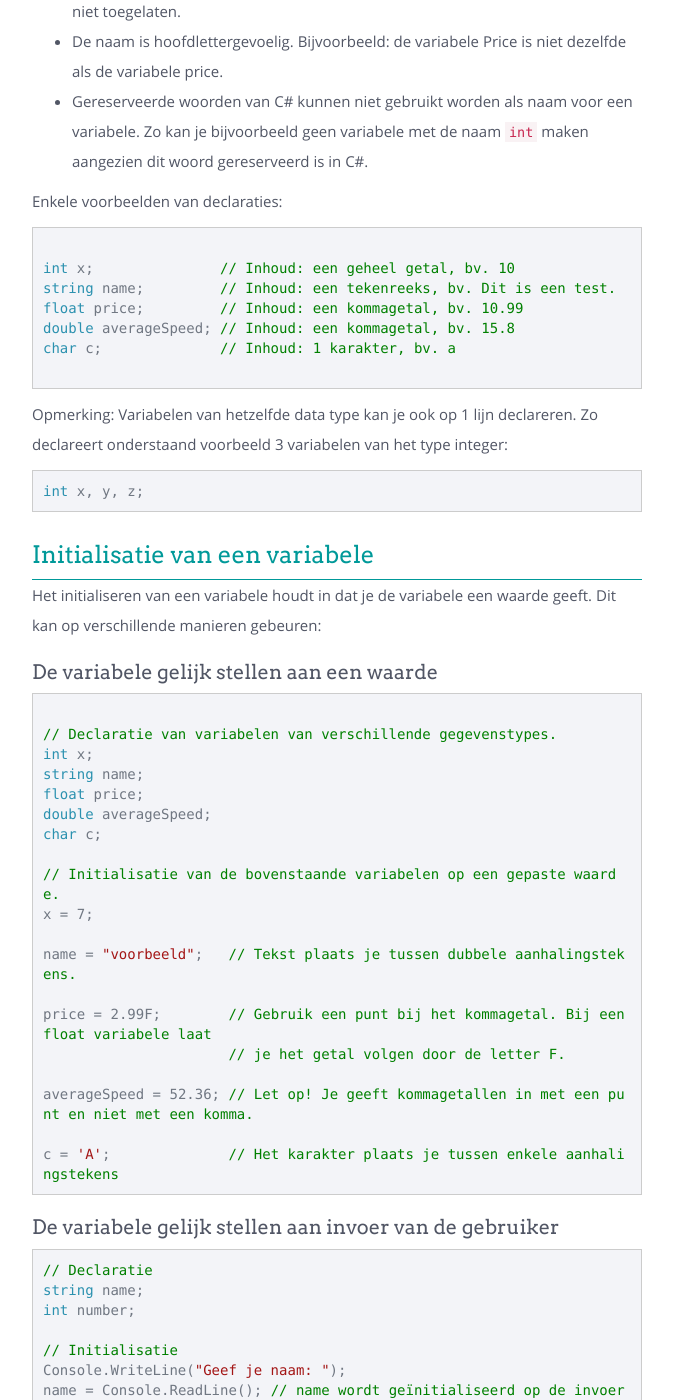
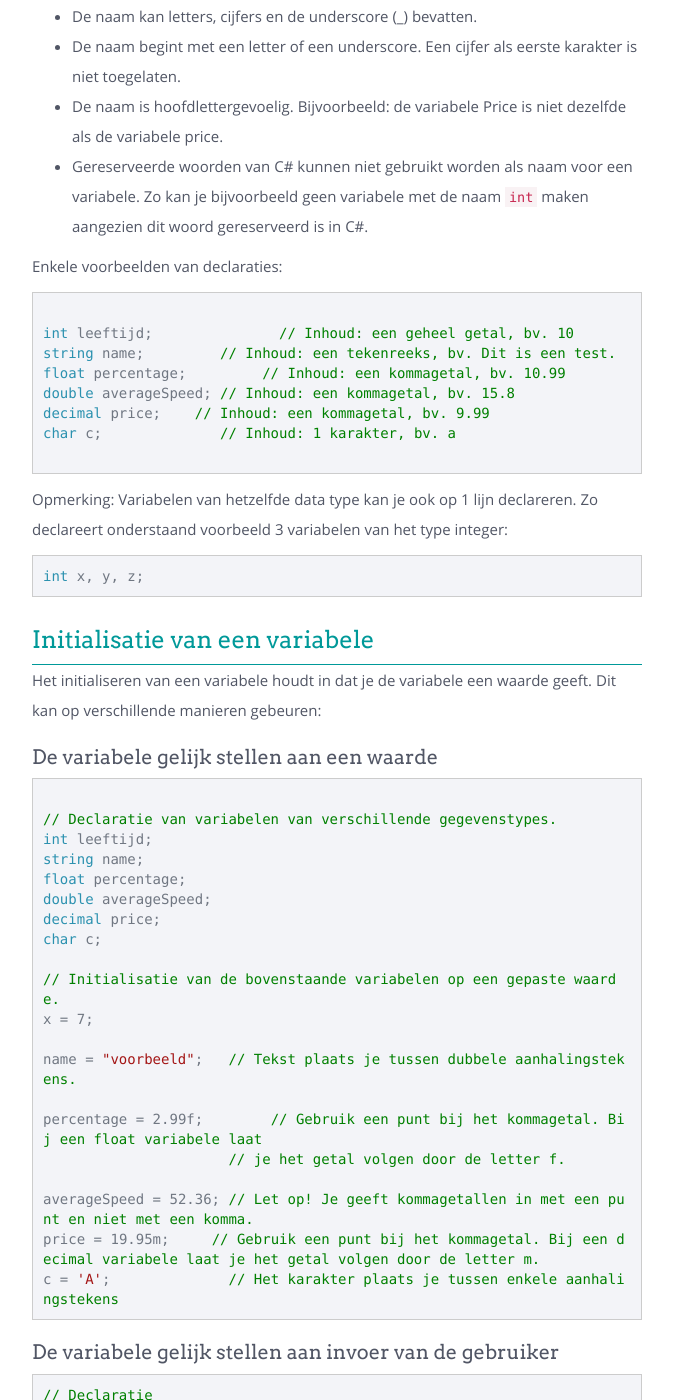
Before and after one commit to sma-it/sma-it.github.io, a Jekyll site: the page built from modules/basics/_posts/2000-01-03-data_types.md, in a window 1280 px wide and 1400 px high, scrolled down 2489 px. Shown: the whole window, without its empty margins (383-1056 px from the left). Built offline with Jekyll 4.4.1, drawn with Linux system fonts in a browser that asks for light colours; nearby versions of some CDN libraries; some of the changed text lies outside the part shown.

Commit message:
Added decimal datatype for prices

````diff
--- a/modules/basics/_posts/2000-01-03-data_types.md
+++ b/modules/basics/_posts/2000-01-03-data_types.md
@@ -19,6 +19,7 @@ C# maakt gebruik van data types, of gegevenstypes, om met deze verschillende soo
 | int           | gehele getallen van -2147483648 tot 2147483647   |
 | float         | kommagetallen van -3.402823e38 tot 3.402823e38        |
 | double        | kommagetallen van -1.79769313486232e308 tot 1.79769313486232e308       |
+| decimal       | kommagetallen met hoge nauwkeurigheid, vooral gebruikt voor geldbedragen en financiële berekeningen|
 | char          | één karakter |
 | string        | een tekenreeks  |
 {:.tableBorder}
@@ -60,10 +61,11 @@ Niet alle karakters kunnen gebruikt worden om een naam van een variabele samen t
 Enkele voorbeelden van declaraties:
 ```csharp
 
-int x;               // Inhoud: een geheel getal, bv. 10
+int leeftijd;               // Inhoud: een geheel getal, bv. 10
 string name;         // Inhoud: een tekenreeks, bv. Dit is een test.
-float price;         // Inhoud: een kommagetal, bv. 10.99
+float percentage;         // Inhoud: een kommagetal, bv. 10.99
 double averageSpeed; // Inhoud: een kommagetal, bv. 15.8
+decimal price;    // Inhoud: een kommagetal, bv. 9.99
 char c;              // Inhoud: 1 karakter, bv. a
 
  ```
@@ -83,10 +85,11 @@ Het initialiseren van een variabele houdt in dat je de variabele een waarde geef
 ```csharp
 
 // Declaratie van variabelen van verschillende gegevenstypes.
-int x;
+int leeftijd;
 string name;
-float price;
+float percentage;
 double averageSpeed;
+decimal price;
 char c;
 
 // Initialisatie van de bovenstaande variabelen op een gepaste waarde.
@@ -94,11 +97,11 @@ x = 7;
 
 name = "voorbeeld";   // Tekst plaats je tussen dubbele aanhalingstekens.
 
-price = 2.99F;        // Gebruik een punt bij het kommagetal. Bij een float variabele laat
-                      // je het getal volgen door de letter F.
+percentage = 2.99f;        // Gebruik een punt bij het kommagetal. Bij een float variabele laat
+                      // je het getal volgen door de letter f.
 
 averageSpeed = 52.36; // Let op! Je geeft kommagetallen in met een punt en niet met een komma.
-
+price = 19.95m;     // Gebruik een punt bij het kommagetal. Bij een decimal variabele laat je het getal volgen door de letter m.
 c = 'A';              // Het karakter plaats je tussen enkele aanhalingstekens
 ```
 
@@ -235,6 +238,8 @@ Soms is het nodig om de inhoud van een variabele of invoer van het toetsenbord n
 * int (laagste)
 
 Conversie van een lager gegevenstype naar een hoger gebeurt automatisch. Probeer je, zonder bijkomende conversie, een variabele van een lager gegevenstype gelijk te stellen aan een hoger data type dan krijg je een foutmelding.
+
+Conversie naar decimal zal nooit automatisch gebeuren. Hiervoor is de `Convert.ToDecimal()` functie steeds nodig.
 
 Enkele voorbeelden:
 
````
Also changed, not shown: other parts of modules/basics/_posts/2000-01-03-data_types.md (+1 -1 lines).
